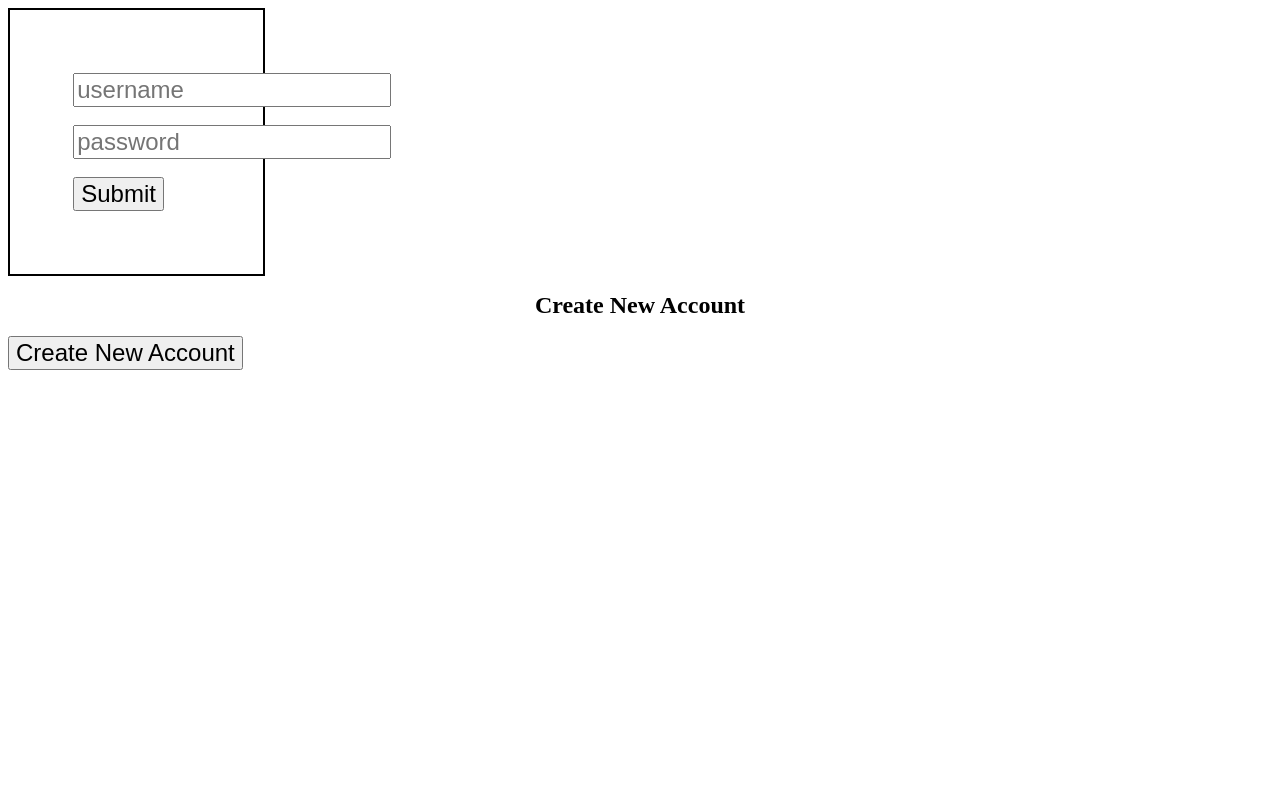
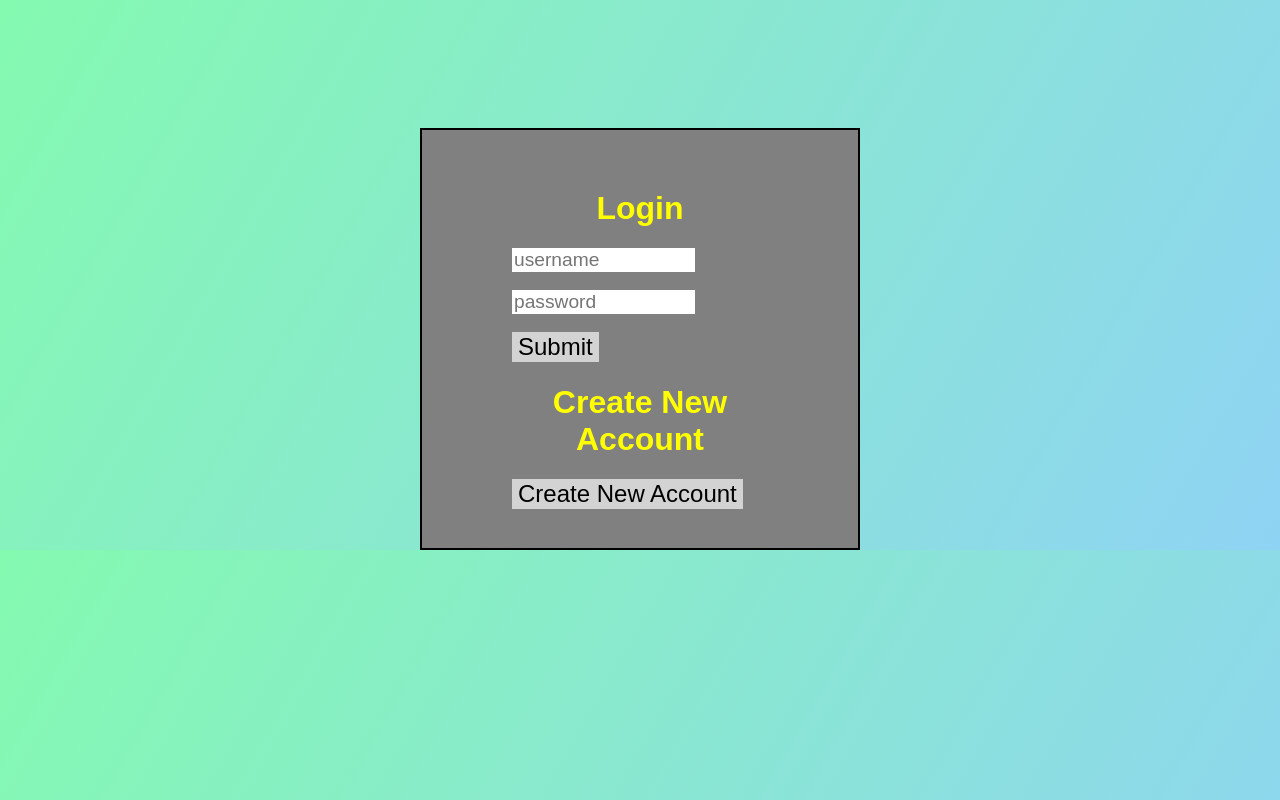
Before and after one commit to RLQYL/Flask-Login, a Flask app: page /login in a window 1280 px wide. Run offline with Flask 2, Linux system fonts and the light colour scheme.

Commit message:
Worked on the frontend for the login page

```diff
--- a/static/index.css
+++ b/static/index.css
@@ -1,3 +1,13 @@
+body{
+    background-image: linear-gradient(120deg, #84fab0 0%, #8fd3f4 100%);
+    border: 0;
+    margin: 0;
+    font-family: Arial, Helvetica, sans-serif;
+    width: 100%;
+    overflow-x: hidden;
+    overflow-y: auto;
+}
+
 #message{
 	text-align: center;
 	font-size: 2.0rem;
@@ -7,26 +17,53 @@
 
 #loginbox{
 	border: 2px solid black;
-	width: 10%;
+	width: 20%;
 	height: 40%;
-	padding: 5%;
+	padding-left: 7%;
+	padding-right: 7%;
+	padding-top: 3%;
+	padding-bottom: 3%;
+	margin-left: auto;
+	margin-right: auto;
+	margin-top: 10%;
+	background-color: grey;
 	display: flex;
-
+	flex-direction: column;
+	justify-content: space-between;
 }
 
 #username, #password{
-	font-size: 1.5rem;
+	font-size: 1.2rem;
 	color: black;
+	background-color: white;
+	border-color: white;
+	border: 0px;
+	width: 70%;
 }
 
 .title{
 	text-align: center;
-	font-size: 1.5rem;
+	font-size: 2rem;
+	color: yellow;
+	font-weight: bold;
 }
 
-.button{
+#submit_button{
 	font-size: 1.5rem;
 	text-align: center;
 	color: black;
-	background-color: light-grey;
+	background-color: lightgrey;
+	display: flex;
+	justify-content: center;
+	border: 0px;
 }
+
+#create_new_account_button{
+	font-size: 1.5rem;
+	text-align: center;
+	color: black;
+	background-color: lightgrey;
+	margin-left: auto;
+	margin-right: auto;
+	border: 0px;
+}
--- a/templates/index.html
+++ b/templates/index.html
@@ -3,7 +3,7 @@
 	<meta name="viewport" content="width=device-width, initial-scale=1">
 	<title> Login Page </title>
 	<link rel="stylesheet" type="text/css" href="static/index.css">
-	<meta name="viewport" content="width=device-width, initial-scale=1.0">
+	<meta name="viewport" content="width=device-width, initial-scale=1">
 </head>
 
 <body>
@@ -17,13 +17,16 @@
 	{% endwith %}
 
 	<div id="loginbox">
+		<h1 class="title"> Login </h1>
 		<form action="/login" method="post">
 			<input type="text" id="username" name="username" placeholder="username" minlength="3" required><br><br>
 			<input type="password" id="password" name="password" placeholder="password" minlength="3" required><br><br>
-			<input type="submit" value="Submit" class="button">
+			<input type="submit" value="Submit" id="submit_button">
 		</form>
+
+		<h1 class="title"> Create New Account </h1>
+		<a href="{{url_for('create_user')}}"><button id="create_new_account_button"> Create New Account </button> </a>
 	</div>
 
-	<h1 class="title"> Create New Account </h1>
-	<a href="{{url_for('create_user')}}"><button class="button"> Create New Account </button> </a>
+
 </body>
```
